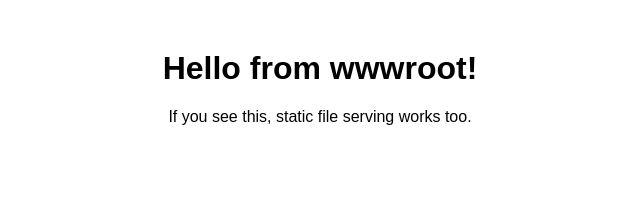
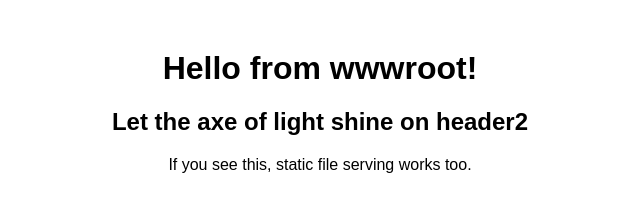
Before and after one commit to Huzar01/SimpleNetApp, a plain HTML site: page wwwroot/index.html in a window 1280 px wide. Shown: the whole page, without its empty margins (320-960 px from the left). Drawn offline with Linux system fonts and the light colour scheme.

Commit message:
Updated index.html

```diff
--- a/wwwroot/index.html
+++ b/wwwroot/index.html
@@ -5,6 +5,7 @@
 </head>
 <body style="font-family:Arial;text-align:center;margin-top:50px;">
   <h1>Hello from wwwroot!</h1>
+  <h2>Let the axe of light shine on header2</h2>
   <p>If you see this, static file serving works too.</p>
 </body>
 </html>
```
